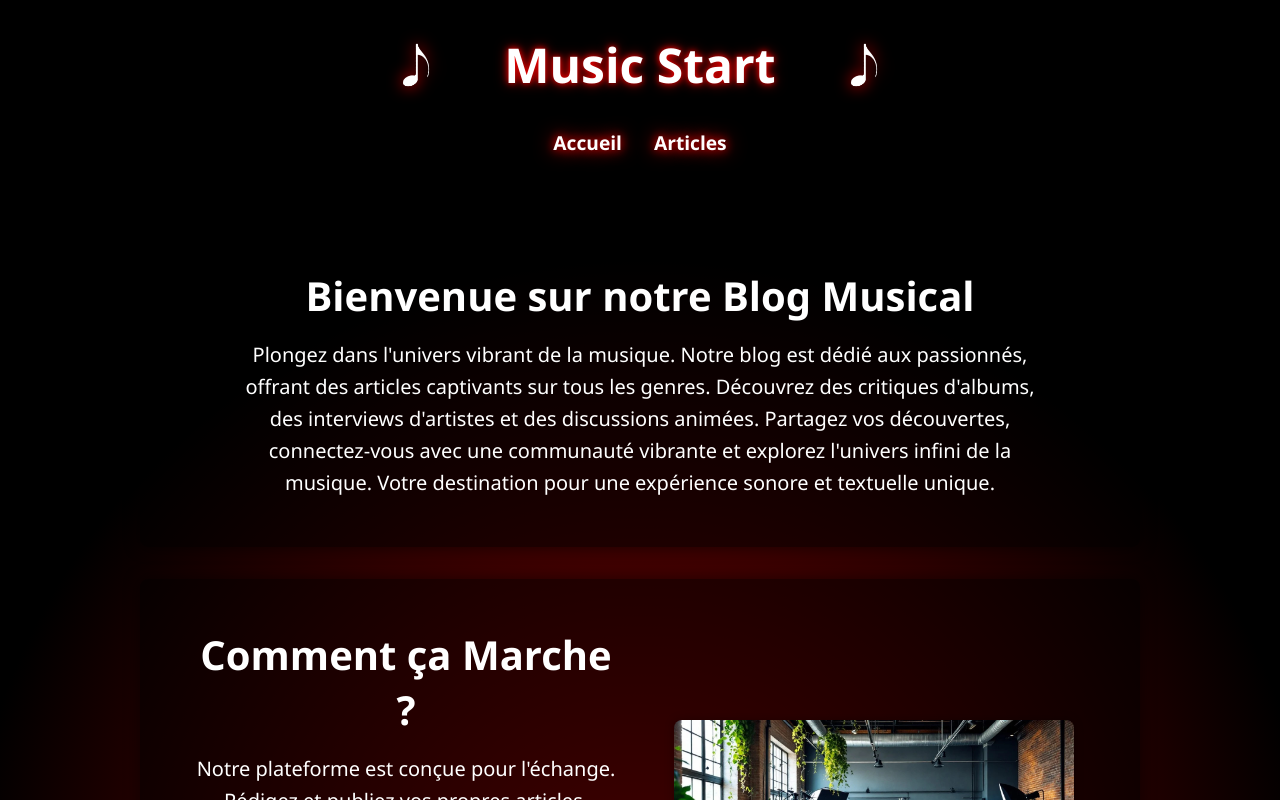
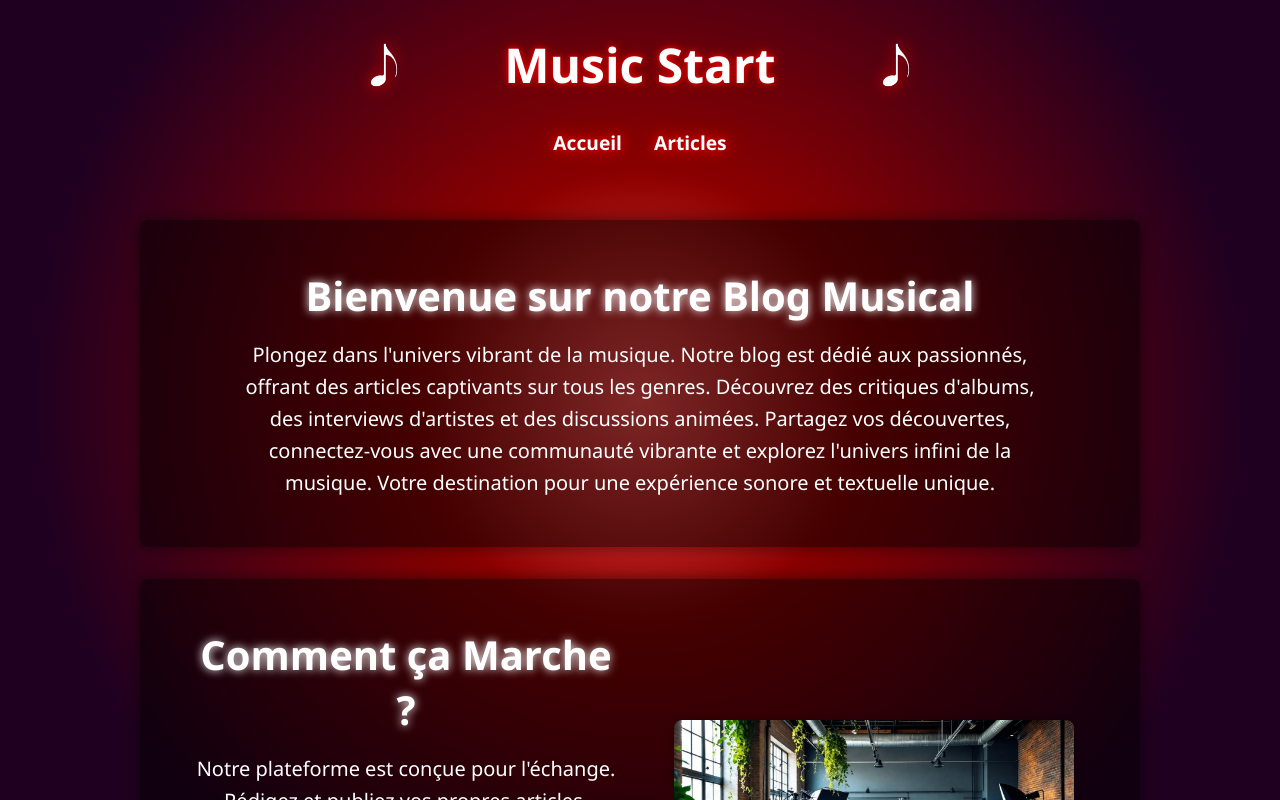
Before and after one commit to AlexandreMorawek/Checkpoint_4, a React (Vite) app in the folder client/: page / in a window 1280 px wide. Shown: the top 800 px of the page. Built offline with nearby package versions, Linux system fonts and the light colour scheme.

Commit message:
feat: improving css

```diff
--- a/client/src/App.css
+++ b/client/src/App.css
@@ -5,6 +5,14 @@
 }
 
 body {
-  background: radial-gradient(circle, #8b0000 0%, #000000 60%, #000000 100%);
+  background: radial-gradient(
+    circle at center,
+    #ff4d4d 0%,
+    #8b0000 30%,
+    #200020 80%,
+    #200020 100%
+  );
   color: white;
+  min-height: 100vh;
+  background-attachment: fixed;
 }
--- a/client/src/components/Articles/Articles.css
+++ b/client/src/components/Articles/Articles.css
@@ -18,7 +18,7 @@
   width: fit-content;
   margin: 0 auto 2rem auto;
   padding: 1rem 2rem;
-  background-color: #ff4d4d;
+  background-color: #a080a0;
   color: white;
   text-decoration: none;
   border: none;
--- a/client/src/components/NavBar/navBar.css
+++ b/client/src/components/NavBar/navBar.css
@@ -32,7 +32,7 @@
   font-weight: bold;
   color: white;
   animation: neonPulse 1.5s infinite alternate;
-  padding: 0 2rem;
+  padding: 0 4rem;
 }
 
 .siteName:hover {
--- a/client/src/components/Presentation/Presentation.css
+++ b/client/src/components/Presentation/Presentation.css
@@ -10,6 +10,8 @@
 }
 
 .section-title {
+  color: #ffffff;
+  text-shadow: 0 0 10px #ffffff;
   font-size: 2.25rem;
   font-weight: bold;
   margin-bottom: 1rem;
--- a/client/src/pages/AddArticlePage/AddArticlePage.css
+++ b/client/src/pages/AddArticlePage/AddArticlePage.css
@@ -36,7 +36,7 @@
   padding: 0.8rem 12px;
   border: 1px solid #666;
   border-radius: 0.6rem;
-  background-color: #333;
+  background-color: #a080a0;
   color: white;
   font-size: 1rem;
   box-sizing: border-box;
@@ -47,7 +47,7 @@
   padding: 0.8rem 12px;
   border: 1px solid #666;
   border-radius: 0.6rem;
-  background-color: #333;
+  background-color: #a080a0;
   color: white;
   font-size: 1rem;
   box-sizing: border-box;
@@ -95,7 +95,7 @@
   width: 100%;
   padding: 1.2rem;
   margin-top: 2rem;
-  background-color: #ff4d4d;
+  background-color: #a080a0;
   color: white;
   border: none;
   border-radius: 0.75rem;
```
